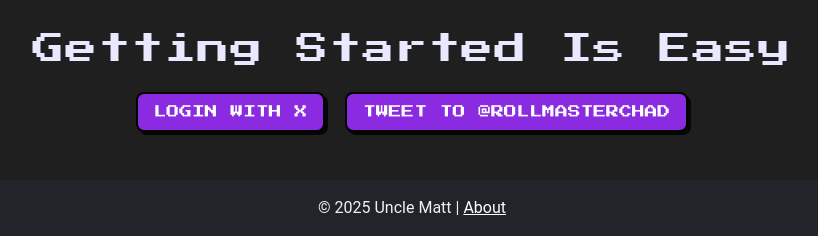
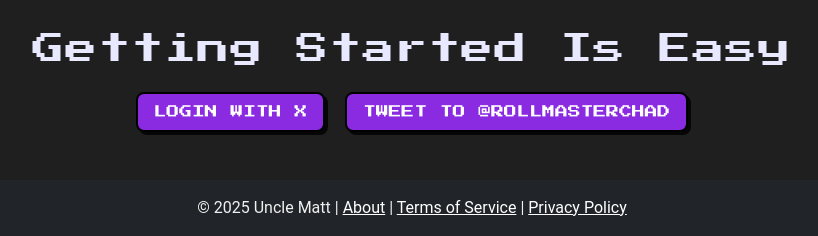
Before and after one commit to uncmatteth/BeTheChad, a Flask app: page / in a window 1280 px wide. Shown: the part 1383-1619 px from the top of the page, without its empty margins (228-1046 px from the left). Run offline with Flask 3, Linux system fonts and the light colour scheme; data that the repository does not hold is empty; parts of the project's set-up code (start-up, migrations or seed data) failed here and were passed over; some libraries are stand-ins or nearby versions.

Commit message:
Added Terms of Service and Privacy Policy links to footer

```diff
--- a/app/templates/layout.html
+++ b/app/templates/layout.html
@@ -150,7 +150,7 @@
 
     <footer class="footer bg-dark text-center text-white py-3 mt-5">
         <div class="container">
-            <p class="mb-0">&copy; 2025 Uncle Matt | <a href="{{ url_for('main.about') }}" class="text-white">About</a></p>
+            <p class="mb-0">&copy; 2025 Uncle Matt | <a href="{{ url_for('main.about') }}" class="text-white">About</a> | <a href="{{ url_for('main.terms') }}" class="text-white">Terms of Service</a> | <a href="{{ url_for('main.privacy') }}" class="text-white">Privacy Policy</a></p>
         </div>
     </footer>
 
```
